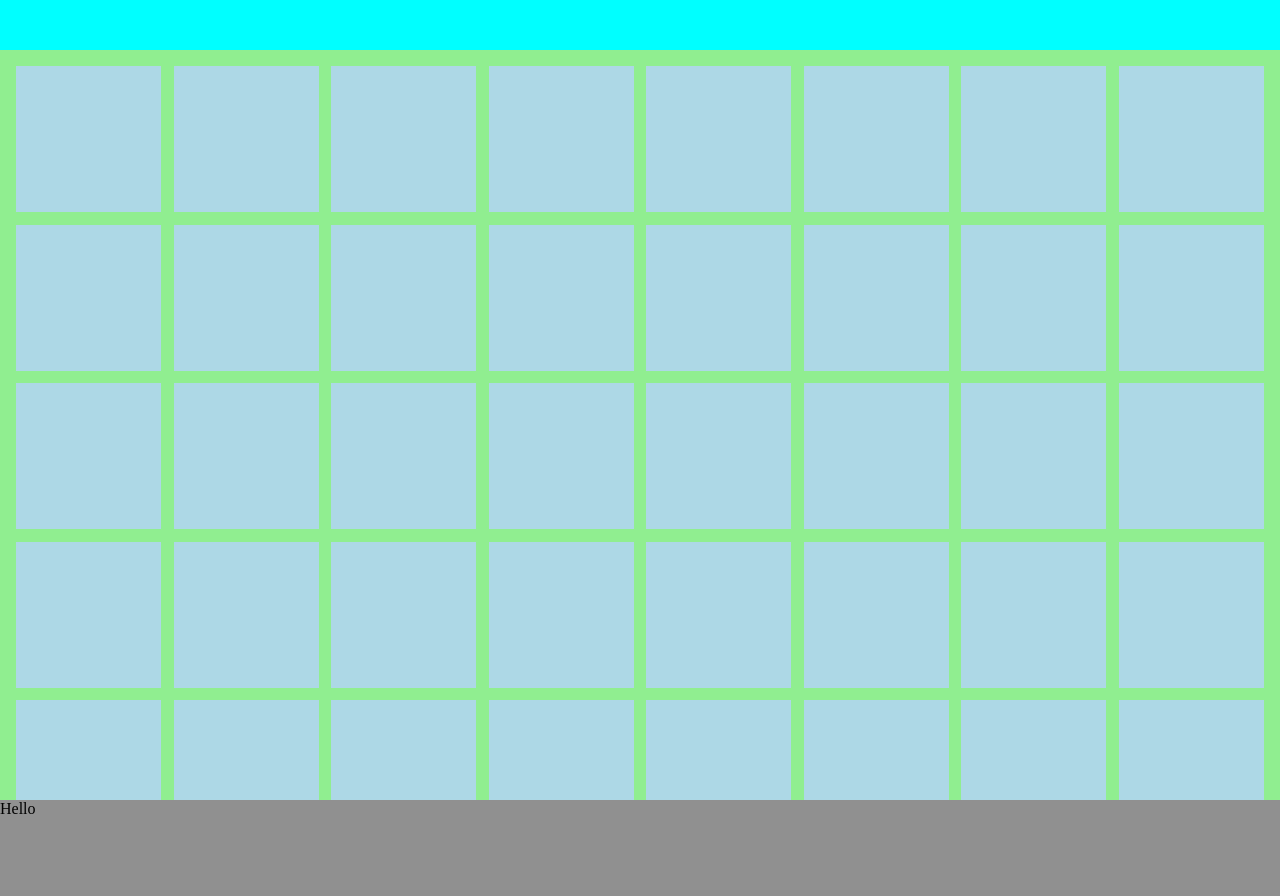
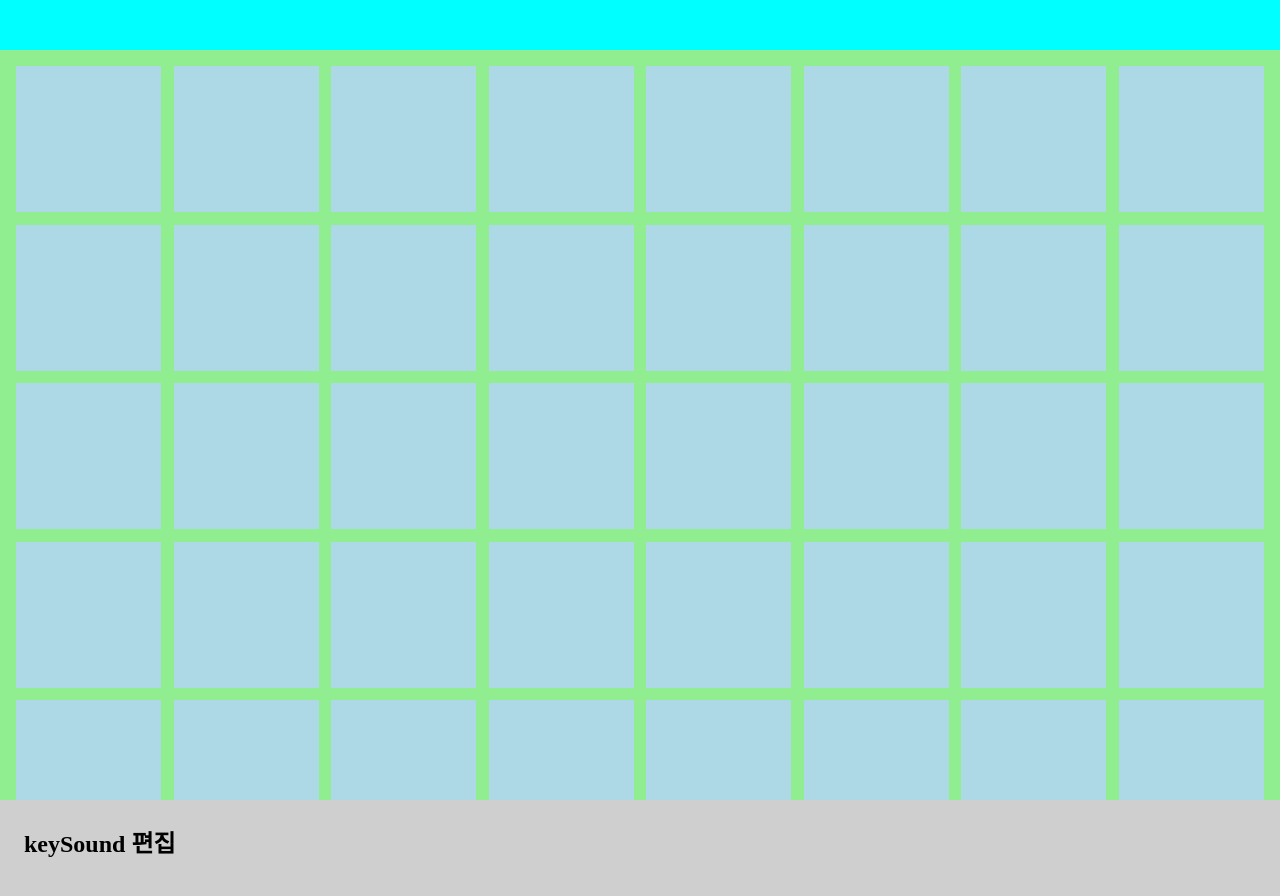
Before and after one commit to comjun04/UniMake, a React app: page / in a window 1280 px wide. Shown: the top 896 px of the page. Built offline with nearby package versions, Linux system fonts and the light colour scheme.

Commit message:
fix: sliding panel

```diff
--- a/src/components/PropertyEditPanel.jsx
+++ b/src/components/PropertyEditPanel.jsx
@@ -2,19 +2,32 @@ import React from 'react'
 import { styled } from '../styles/theme'
 
 const PanelElement = styled('div', {
-  backgroundColor: '#909090',
+  backgroundColor: '#cfcfcf',
 
-  position: 'absolute',
+  position: 'fixed',
   width: '100%',
   height: '100%',
+  padding: 16,
   transition: 'top .4s'
+})
+
+const Title = styled('h3', {
+  margin: 8,
+  fontSize: 24,
+  textDecoration: 'none'
+})
+
+const CloseBtn = styled('a', {
+  position: 'absolute',
+  top: 10,
+  right: 10,
+  textDecoration: 'none'
 })
 
 const PropertyEditPanel = ({ mode, button, show }) => {
   let element
-  if (mode === 'keySound') {
-    element = <span>Hello</span>
-  }
+
+  const title = mode
 
   return (
     <PanelElement
@@ -22,6 +35,7 @@ const PropertyEditPanel = ({ mode, button, show }) => {
         top: show ? 0 : '100%'
       }}
     >
+      <Title>{title} 편집</Title>
       {element}
     </PanelElement>
   )
--- a/src/components/WorkPanel.jsx
+++ b/src/components/WorkPanel.jsx
@@ -6,7 +6,7 @@ import ModeSelectPanel from './ModeSelectPanel.jsx'
 import PropertyEditPanel from './PropertyEditPanel.jsx'
 
 const PanelElement = styled('div', {
-  flexShrink: 0
+  flexShrink: 0,
 })
 
 const WorkPanel = () => {
```
